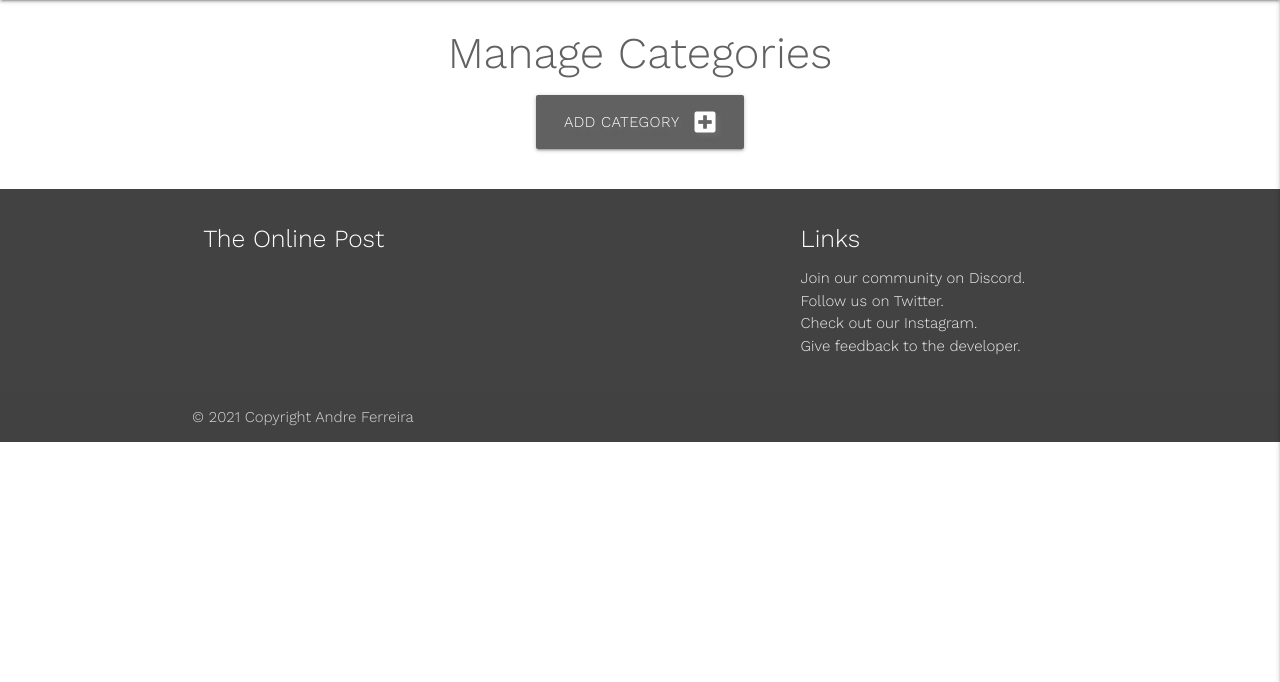
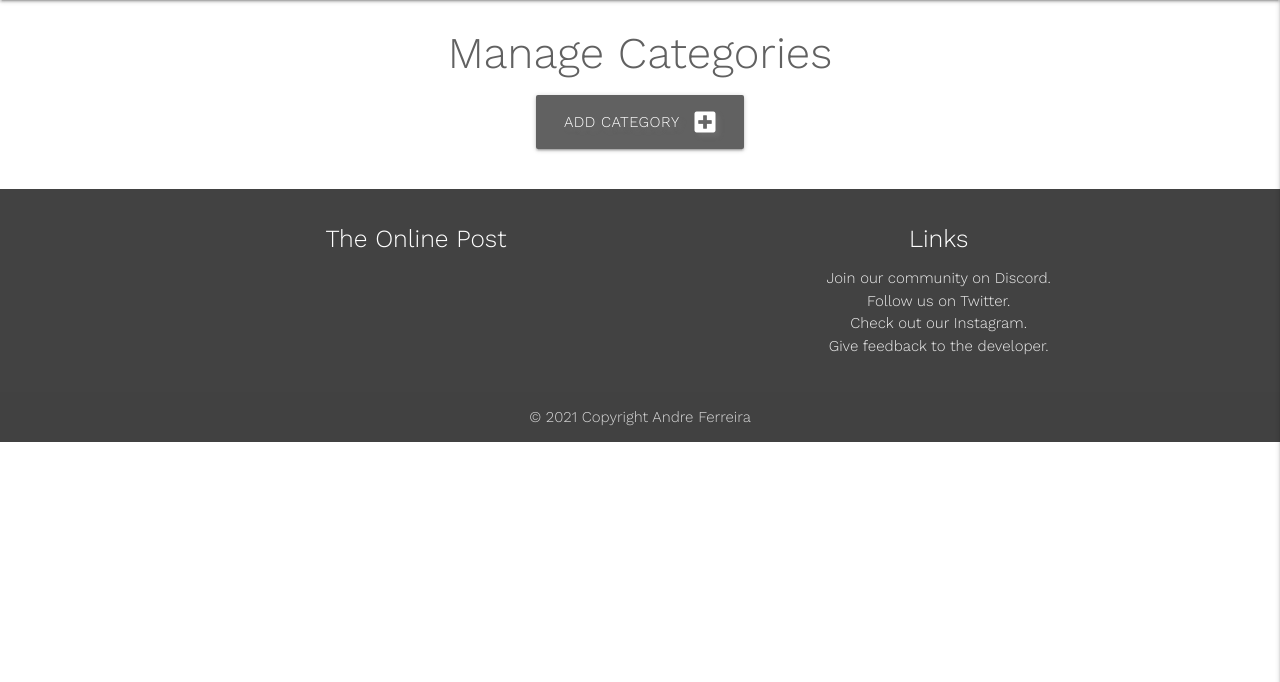
Before and after one commit to andrerafaelf/MS3-project, a Flask app: page /get_categories in a window 1280 px wide. Shown: the part 64-746 px from the top of the page. Run offline with Flask 2, Linux system fonts and the light colour scheme; data that the repository does not hold is empty; some libraries are stand-ins or nearby versions.

Commit message:
Fixed footer alignment

```diff
--- a/templates/base.html
+++ b/templates/base.html
@@ -73,7 +73,7 @@
         {% endblock %}
     </main>
 
-    <footer class="page-footer grey darken-3">
+    <footer class="page-footer grey darken-3 center-align">
         <div class="container">
           <div class="row">
             <div class="col l6 s12">
```
